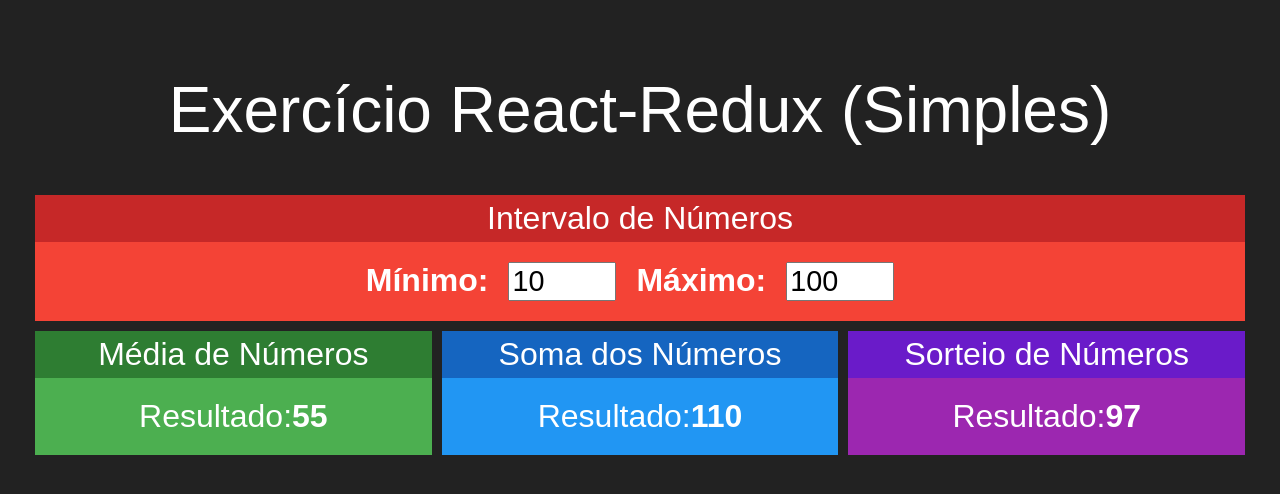
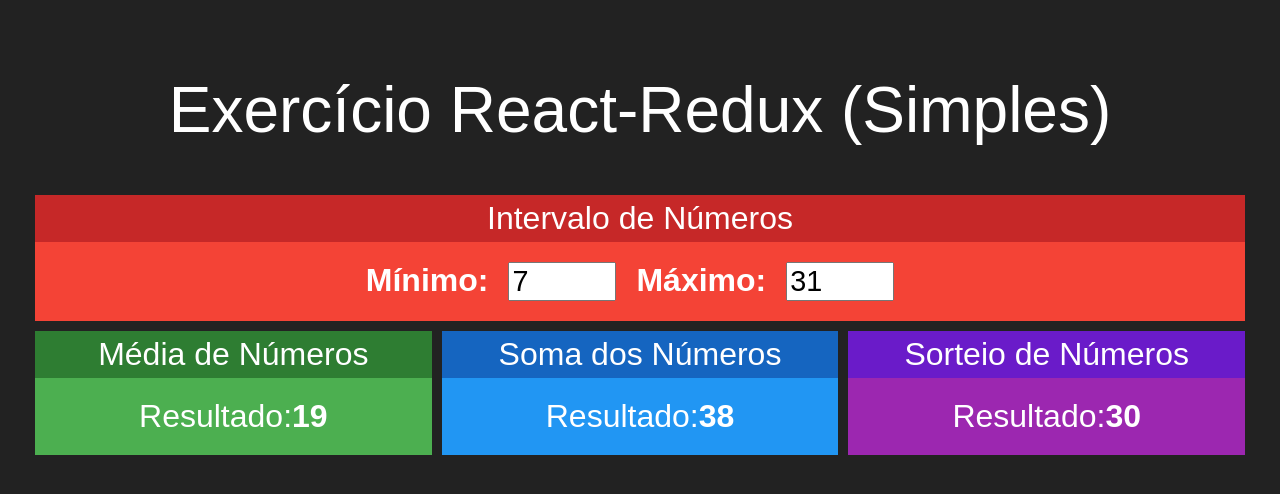
Before and after one commit to laianribas/Redux-Simples, a React (Create React App) app: page / in a window 1280 px wide. Shown: the top 494 px of the page. Built offline with nearby package versions, Linux system fonts and the light colour scheme.

Commit message:
criação da store e implementação da conecção do redux

```diff
--- a/src/App.jsx
+++ b/src/App.jsx
@@ -3,32 +3,19 @@
 import Media from './components/media'
 import Soma from './components/soma'
 import Sorteio from './components/sorteio'
-import React, { useState } from 'react'
+import React from 'react'
 
 function App() {
-  const [min, setMin] = useState(10)
-  const [max, setMax] = useState(100)
-  const onChangeMin = e => {
-    setMin(parseInt(e.target.value))
-  }
-  const onChangeMax = e => {
-    setMax(parseInt(e.target.value))
-  }
   return (
     <div className="App">
       <h1>Exercício React-Redux (Simples)</h1>
       <div className="linha">
-        <Interval
-          min={min}
-          max={max}
-          onChangeMin={onChangeMin}
-          onChangeMax={onChangeMax}
-        />
+        <Interval />
       </div>
       <div className="linha">
-        <Media min={min} max={max} />
-        <Soma min={min} max={max} />
-        <Sorteio min={min} max={max} />
+        <Media />
+        <Soma />
+        <Sorteio />
       </div>
     </div>
   )
--- a/src/components/intervalo.jsx
+++ b/src/components/intervalo.jsx
@@ -1,33 +1,31 @@
 import React from 'react'
+import { connect } from 'react-redux'
 import Card from './Card'
 import './intervalo.css'
 
-const Interval = props => {
+const Interval = (props) => {
   const { min, max } = props
   return (
     <Card title="Intervalo de Números" red>
       <div className="Intervalo">
         <span>
           <strong>Mínimo:</strong>
-          <input
-            type="number"
-            max={max}
-            value={min}
-            onChange={props.onChangeMin}
-          />
+          <input type="number" value={min} readOnly />
         </span>
         <span>
           <strong>Máximo:</strong>
-          <input
-            type="number"
-            min={min}
-            value={max}
-            onChange={props.onChangeMax}
-          />
+          <input type="number" value={max} readOnly />
         </span>
       </div>
     </Card>
   )
 }
 
-export default Interval
+const mapStateToProps = (state) => {
+  return {
+    min: state.numeros.min,
+    max: state.numeros.max
+  }
+}
+
+export default connect(mapStateToProps)(Interval)
--- a/src/components/media.jsx
+++ b/src/components/media.jsx
@@ -1,18 +1,26 @@
 import React from 'react'
+import { connect } from 'react-redux'
 import Card from './Card'
 
-const Media = props => {
+const Media = (props) => {
   const { min, max } = props
   return (
     <Card title="Média de Números" green>
       <div>
         <span>
           <span>Resultado:</span>
-          <strong>{(min + max) / 2}</strong>
+          <strong>{(max + min) / 2}</strong>
         </span>
       </div>
     </Card>
   )
 }
 
-export default Media
+const mapStateToProps = (state) => {
+  return {
+    min: state.numeros.min,
+    max: state.numeros.max
+  }
+}
+
+export default connect(mapStateToProps)(Media)
--- a/src/components/soma.jsx
+++ b/src/components/soma.jsx
@@ -1,18 +1,26 @@
 import React from 'react'
+import { connect } from 'react-redux'
 import Card from './Card'
 
-const Soma = props => {
+const Soma = (props) => {
   const { min, max } = props
   return (
     <Card title="Soma dos Números" blue>
       <div>
         <span>
           <span>Resultado:</span>
-          <strong>{min + max}</strong>
+          <strong>{max + min}</strong>
         </span>
       </div>
     </Card>
   )
 }
 
-export default Soma
+const mapStateToProps = (state) => {
+  return {
+    min: state.numeros.min,
+    max: state.numeros.max
+  }
+}
+
+export default connect(mapStateToProps)(Soma)
--- a/src/components/sorteio.jsx
+++ b/src/components/sorteio.jsx
@@ -1,10 +1,10 @@
 import React from 'react'
+import { connect } from 'react-redux'
 import Card from './Card'
 
-const Sorteio = props => {
+const Sorteio = (props) => {
   const { min, max } = props
   const random = parseInt(Math.random() * (max - min) + min)
-
   return (
     <Card title="Sorteio de Números" purple>
       <div>
@@ -16,5 +16,11 @@
     </Card>
   )
 }
+const mapStateToProps = (state) => {
+  return {
+    min: state.numeros.min,
+    max: state.numeros.max
+  }
+}
 
-export default Sorteio
+export default connect(mapStateToProps)(Sorteio)
--- a/src/index.js
+++ b/src/index.js
@@ -1,17 +1,23 @@
-import React from 'react';
-import ReactDOM from 'react-dom';
-import './index.css';
-import App from './App';
-import reportWebVitals from './reportWebVitals';
+import React from 'react'
+import ReactDOM from 'react-dom'
+import './index.css'
+import App from './App'
+import reportWebVitals from './reportWebVitals'
+import { Provider } from 'react-redux'
+import configStore from './store/storeConfig'
+
+const store = configStore()
 
 ReactDOM.render(
-  <React.StrictMode>
-    <App />
-  </React.StrictMode>,
+  <Provider store={store}>
+    <React.StrictMode>
+      <App />
+    </React.StrictMode>
+  </Provider>,
   document.getElementById('root')
-);
+)
 
 // If you want to start measuring performance in your app, pass a function
 // to log results (for example: reportWebVitals(console.log))
 // or send to an analytics endpoint. Learn more: https://bit.ly/CRA-vitals
-reportWebVitals();
+reportWebVitals()
--- /dev/null
+++ b/src/store/storeConfig.js
@@ -0,0 +1,20 @@
+import { createStore, combineReducers } from 'redux'
+
+const reducers = combineReducers({
+    numeros: function(state, action) {
+        console.log(state, '', action)
+        return {
+            min: 7,
+            max: 31
+        }
+    },
+    nomes: function(state, action) {
+        return ['Ana', 'Bia', 'Carlos']
+    }
+})
+
+function storeConfig() {
+    return createStore(reducers)
+}
+
+export default storeConfig
```
